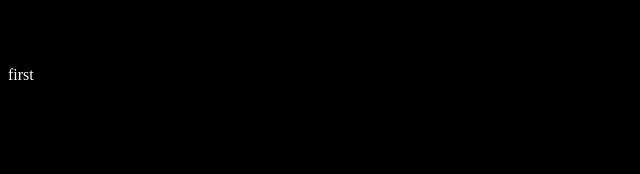
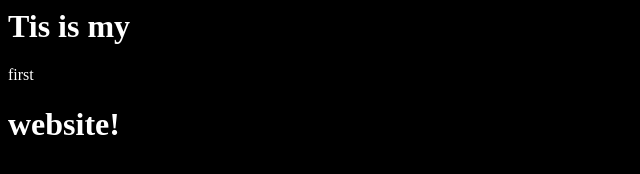
Before and after one commit to sprv6/sprv6.github.io, a plain HTML site: page index.html in a window 1280 px wide. Shown: the whole page, without its empty margins (0-640 px from the left). Drawn offline with Linux system fonts and the light colour scheme.

Commit message:
Update stuff.css

```diff
--- a/stuff.css
+++ b/stuff.css
@@ -1,2 +1,3 @@
 *{background-color: black;}
 p {color:white}
+h1 {color:white;}
```
